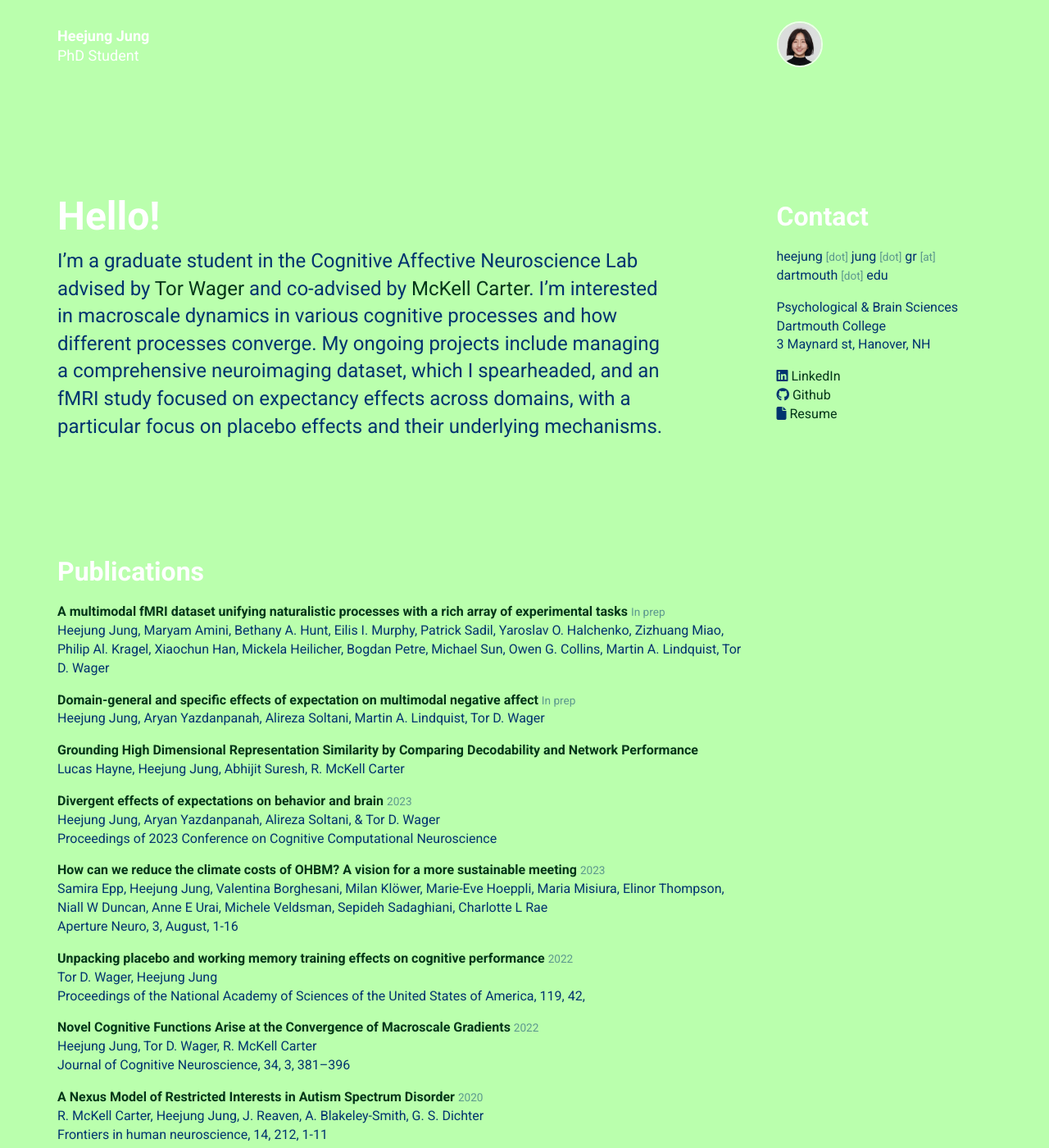
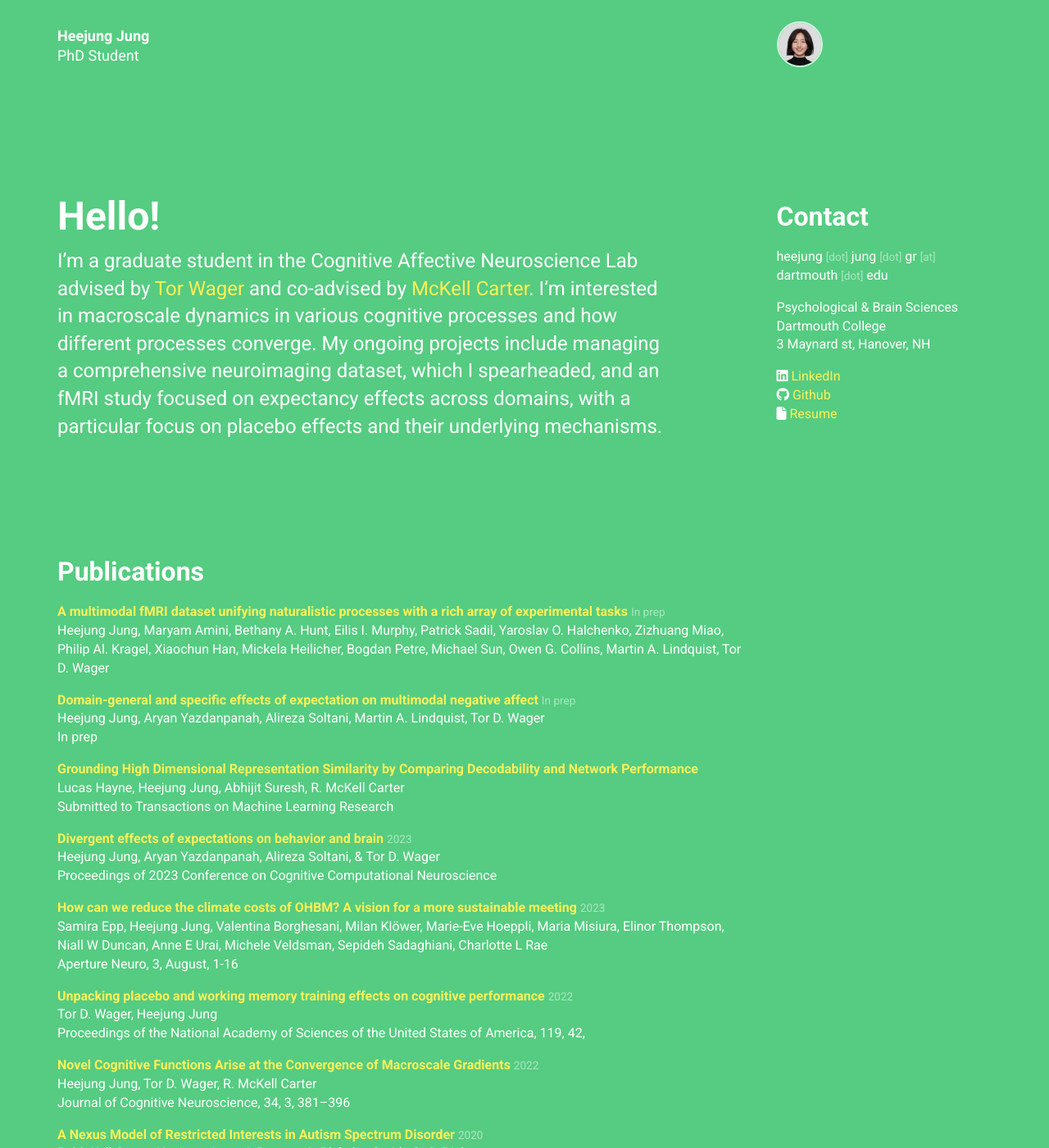
Before and after one commit to jungheejung/jungheejung.github.io, a Jekyll site: the page built from index.html, in a window 1280 px wide and 1400 px high. Shown: the whole window at 82% size. Built offline with Jekyll 4.4.1, drawn with Linux system fonts in a browser that asks for light colours; nearby versions of some CDN libraries.

Commit message:
STY: color update

```diff
--- a/_data/publications.yml
+++ b/_data/publications.yml
@@ -16,11 +16,11 @@
   title: "Domain-general and specific effects of expectation on multimodal negative affect"
   authors: Heejung Jung, Aryan Yazdanpanah, Alireza Soltani, Martin A. Lindquist, Tor D. Wager
   year: In prep
-  publisher: In prep
+  conference: In prep
 - type: conference
   title: "Grounding High Dimensional Representation Similarity by Comparing Decodability and Network Performance"
   authors: Lucas Hayne, Heejung Jung, Abhijit Suresh, R. McKell Carter
-  journal: Submitted to Transactions on Machine Learning Research
+  conference: Submitted to Transactions on Machine Learning Research
   pdf: https://openreview.net/forum?id=YY2iA0hfia
   url: https://openreview.net/forum?id=YY2iA0hfia
 - type: conference
--- a/assets/albertine/css/default.css
+++ b/assets/albertine/css/default.css
@@ -69,8 +69,8 @@ section {
   section a,
   section a:hover {
     /* color: #2C2AD7; */
-    color:#70D6FF;
-    /* color:#357DED; */
+    /* color:#70D6FF; */
+    color:#2868CE;
   }
 
 /*******************
@@ -82,10 +82,15 @@ section {
   /* background-col#a8d0e60e6; */
   /* background-color:#2730D8; */
   /* background-color: #89CFF0;  */
-  background-color: #BAFFAD;
+  /* #BAFFAD */
+  /* background-color: #BFDBFE;  */
+  background-color: #55CC81;
+   /* #CC99CC; */
    /* testcolor: #A6C6FD;
   testcolor: #AEC6F7;  */
-  color: #00346F;
+  color:#fff;
+   /* #870012; */
+  /* color: #00346F; */
   /* color:#7AF864;
   color:#fff;  */
 }
@@ -98,7 +103,8 @@ section {
   .intro-screen a:hover {
     /* color:#F8ADA7; */
     /* color: #f8b100; */
-    color: #023618;
+    /* color: #023618; */
+    color: #FFF056;
     /* color:#fff59d; */
   }
 
```
